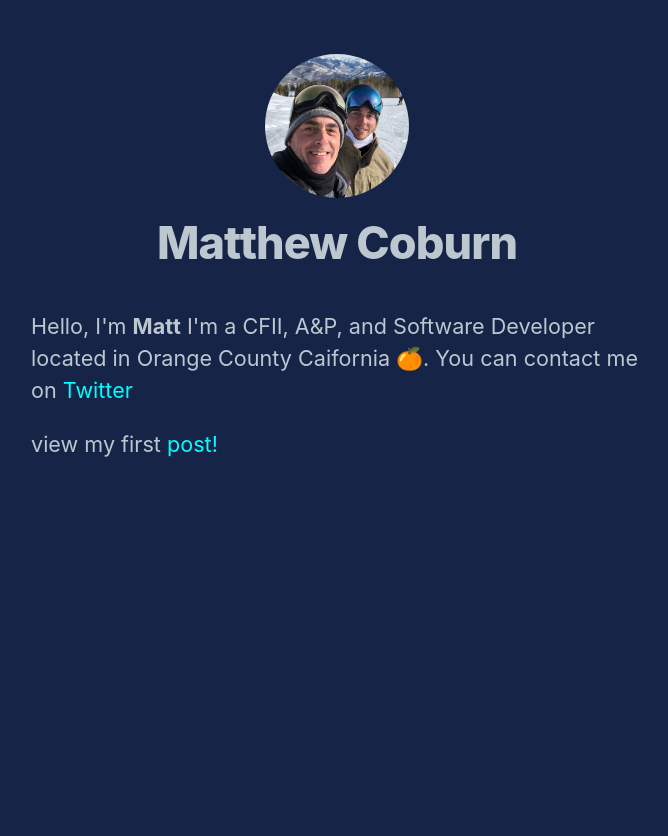
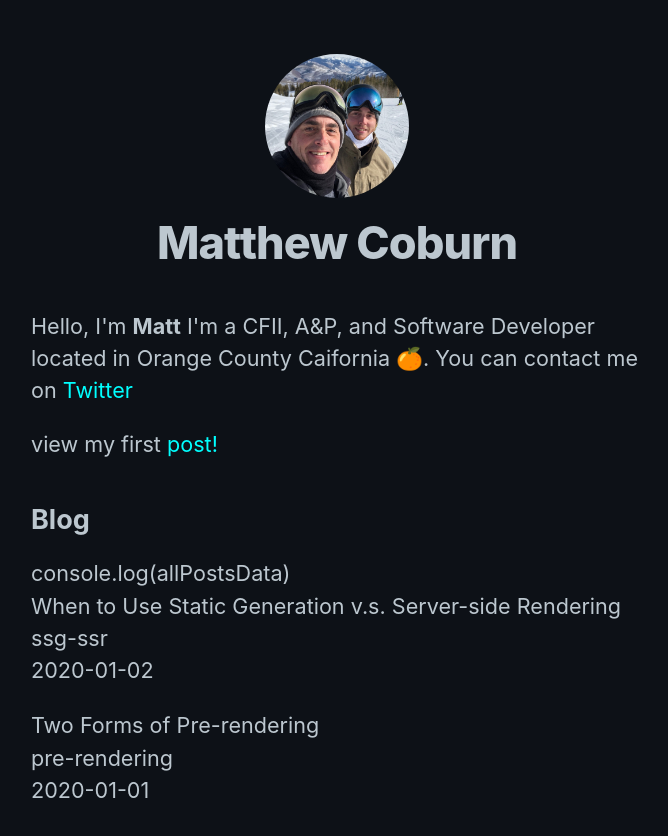
Before and after one commit to coburn24/tbaviation, a Next.js app in the folder timber-next-app/: page / in a window 1280 px wide. Shown: the top 836 px of the page, without its empty margins (303-971 px from the left). Before the commit the page ends 800 px from the top, so only its background shows below. Built offline with nearby package versions, Linux system fonts and the light colour scheme.

Commit message:
added dynamic paths for posts

```diff
--- a/timber-next-app/components/layout.module.css
+++ b/timber-next-app/components/layout.module.css
@@ -2,7 +2,6 @@
   max-width: 36rem;
   padding: 0 1rem;
   margin: 3rem auto 6rem;
-  background-color: #162447;
 }
 
 .header {
--- /dev/null
+++ b/timber-next-app/lib/posts.js
@@ -0,0 +1,74 @@
+import fs from "fs";
+import path from "path";
+import matter from "gray-matter";
+
+const postsDirectory = path.join(process.cwd(), "posts");
+
+export function getSortedPostsData() {
+  // Get file names under /posts
+  const fileNames = fs.readdirSync(postsDirectory);
+  const allPostsData = fileNames.map((fileName) => {
+    // Remove ".md" from file name to get id
+    const id = fileName.replace(/\.md$/, "");
+
+    // Read markdown file as string
+    const fullPath = path.join(postsDirectory, fileName);
+    const fileContents = fs.readFileSync(fullPath, "utf8");
+
+    // Use gray-matter to parse the post metadata section
+    const matterResult = matter(fileContents);
+
+    // Combine the data with the id
+    return {
+      id,
+      ...matterResult.data,
+    };
+  });
+  // Sort posts by date
+  return allPostsData.sort((a, b) => {
+    if (a.date < b.date) {
+      return 1;
+    } else {
+      return -1;
+    }
+  });
+}
+
+export function getAllPostIds() {
+  const fileNames = fs.readdirSync(postsDirectory);
+
+  // Returns an array that looks like this:
+  // [
+  //   {
+  //     params: {
+  //       id: 'ssg-ssr'
+  //     }
+  //   },
+  //   {
+  //     params: {
+  //       id: 'pre-rendering'
+  //     }
+  //   }
+  // ]
+  return fileNames.map((fileName) => {
+    return {
+      params: {
+        id: fileName.replace(/\.md$/, ""),
+      },
+    };
+  });
+}
+
+export function getPostData(id) {
+  const fullPath = path.join(postsDirectory, `${id}.md`);
+  const fileContents = fs.readFileSync(fullPath, "utf8");
+
+  // Use gray-matter to parse the post metadata section
+  const matterResult = matter(fileContents);
+
+  // Combine the data with the id
+  return {
+    id,
+    ...matterResult.data,
+  };
+}
--- a/timber-next-app/package.json
+++ b/timber-next-app/package.json
@@ -8,6 +8,7 @@
     "start": "next start"
   },
   "dependencies": {
+    "gray-matter": "^4.0.2",
     "next": "10.0.5",
     "react": "17.0.1",
     "react-dom": "17.0.1"
--- a/timber-next-app/pages/index.js
+++ b/timber-next-app/pages/index.js
@@ -2,8 +2,18 @@
 import Link from "next/link";
 import Layout, { siteTitle } from "../components/layout";
 import utilStyles from "../styles/utils.module.css";
+import { getSortedPostsData } from "../lib/posts";
 
-export default function Home() {
+export async function getStaticProps() {
+  const allPostsData = getSortedPostsData();
+  return {
+    props: {
+      allPostsData,
+    },
+  };
+}
+
+export default function Home({ allPostsData }) {
   return (
     <Layout home>
       <Head>
@@ -24,6 +34,21 @@
           </Link>
         </p>
       </section>
+      <section className={`${utilStyles.headingMd} ${utilStyles.padding1px}`}>
+        <h2 className={utilStyles.headingLg}>Blog</h2>
+        <ul className={utilStyles.list}>
+          console.log(allPostsData)
+          {allPostsData.map(({ id, date, title }) => (
+            <li className={utilStyles.listItem} key={id}>
+              {title}
+              <br />
+              {id}
+              <br />
+              {date}
+            </li>
+          ))}
+        </ul>
+      </section>
     </Layout>
   );
 }
--- /dev/null
+++ b/timber-next-app/posts/pre-rendering.md
@@ -0,0 +1,11 @@
+---
+title: "Two Forms of Pre-rendering"
+date: "2020-01-01"
+---
+
+Next.js has two forms of pre-rendering: **Static Generation** and **Server-side Rendering**. The difference is in **when** it generates the HTML for a page.
+
+- **Static Generation** is the pre-rendering method that generates the HTML at **build time**. The pre-rendered HTML is then _reused_ on each request.
+- **Server-side Rendering** is the pre-rendering method that generates the HTML on **each request**.
+
+Importantly, Next.js lets you **choose** which pre-rendering form to use for each page. You can create a "hybrid" Next.js app by using Static Generation for most pages and using Server-side Rendering for others.
--- /dev/null
+++ b/timber-next-app/posts/ssg-ssr.md
@@ -0,0 +1,19 @@
+---
+title: "When to Use Static Generation v.s. Server-side Rendering"
+date: "2020-01-02"
+---
+
+We recommend using **Static Generation** (with and without data) whenever possible because your page can be built once and served by CDN, which makes it much faster than having a server render the page on every request.
+
+You can use Static Generation for many types of pages, including:
+
+- Marketing pages
+- Blog posts
+- E-commerce product listings
+- Help and documentation
+
+You should ask yourself: "Can I pre-render this page **ahead** of a user's request?" If the answer is yes, then you should choose Static Generation.
+
+On the other hand, Static Generation is **not** a good idea if you cannot pre-render a page ahead of a user's request. Maybe your page shows frequently updated data, and the page content changes on every request.
+
+In that case, you can use **Server-Side Rendering**. It will be slower, but the pre-rendered page will always be up-to-date. Or you can skip pre-rendering and use client-side JavaScript to populate data.
--- a/timber-next-app/styles/globals.css
+++ b/timber-next-app/styles/globals.css
@@ -6,7 +6,7 @@
     Ubuntu, Cantarell, Fira Sans, Droid Sans, Helvetica Neue, sans-serif;
   line-height: 1.6;
   font-size: 18px;
-  background-color: #162447;
+  background-color: #0d1117;
   color: rgb(188, 199, 207);
 }
 
```
Also changed, not shown: timber-next-app/pages/posts/[id].js (added, +31 -0 lines), timber-next-app/pages/posts/first-post.js (deleted, +0 -20 lines), 1 other file (tests, documents, lock files or other folders).
